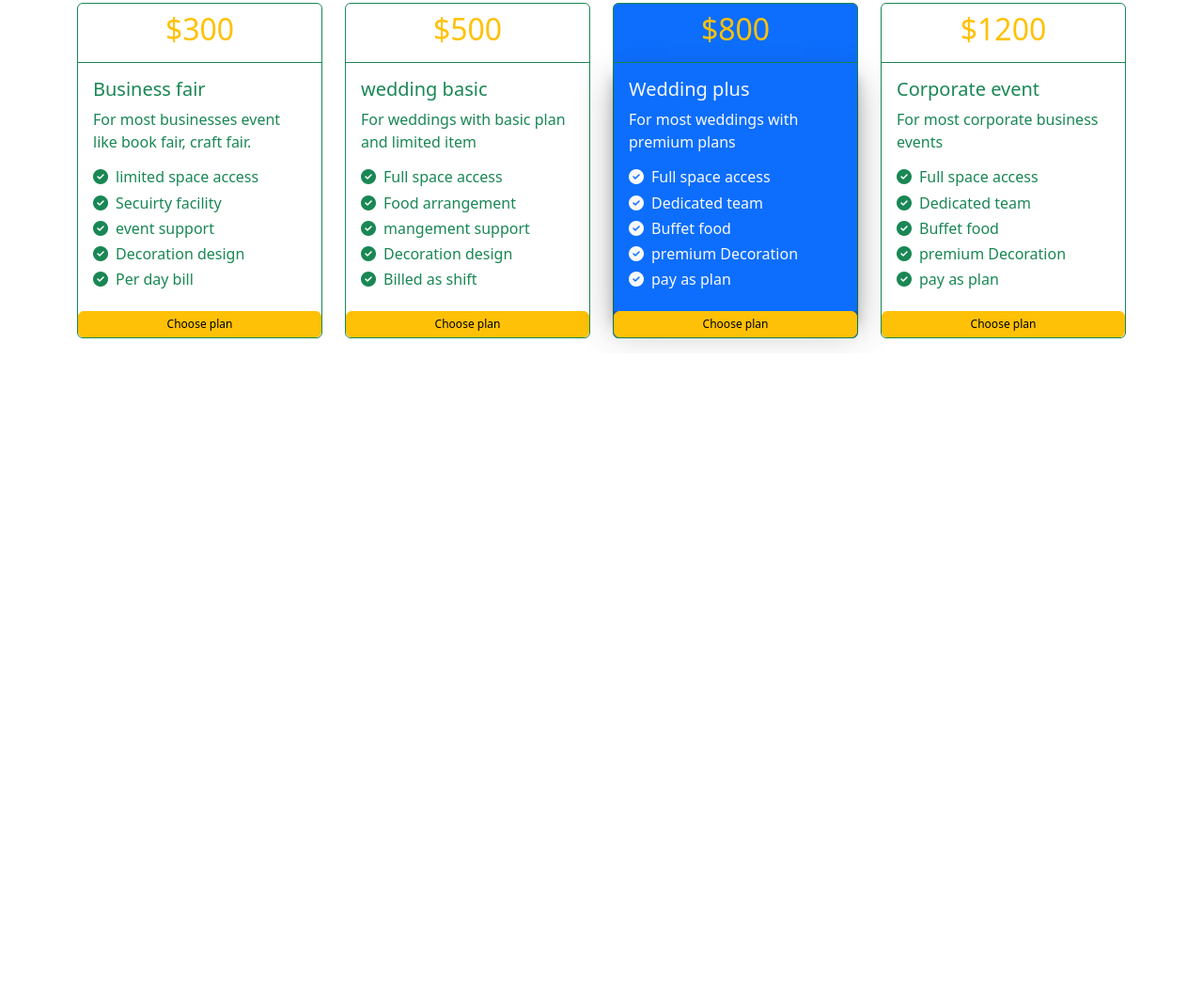
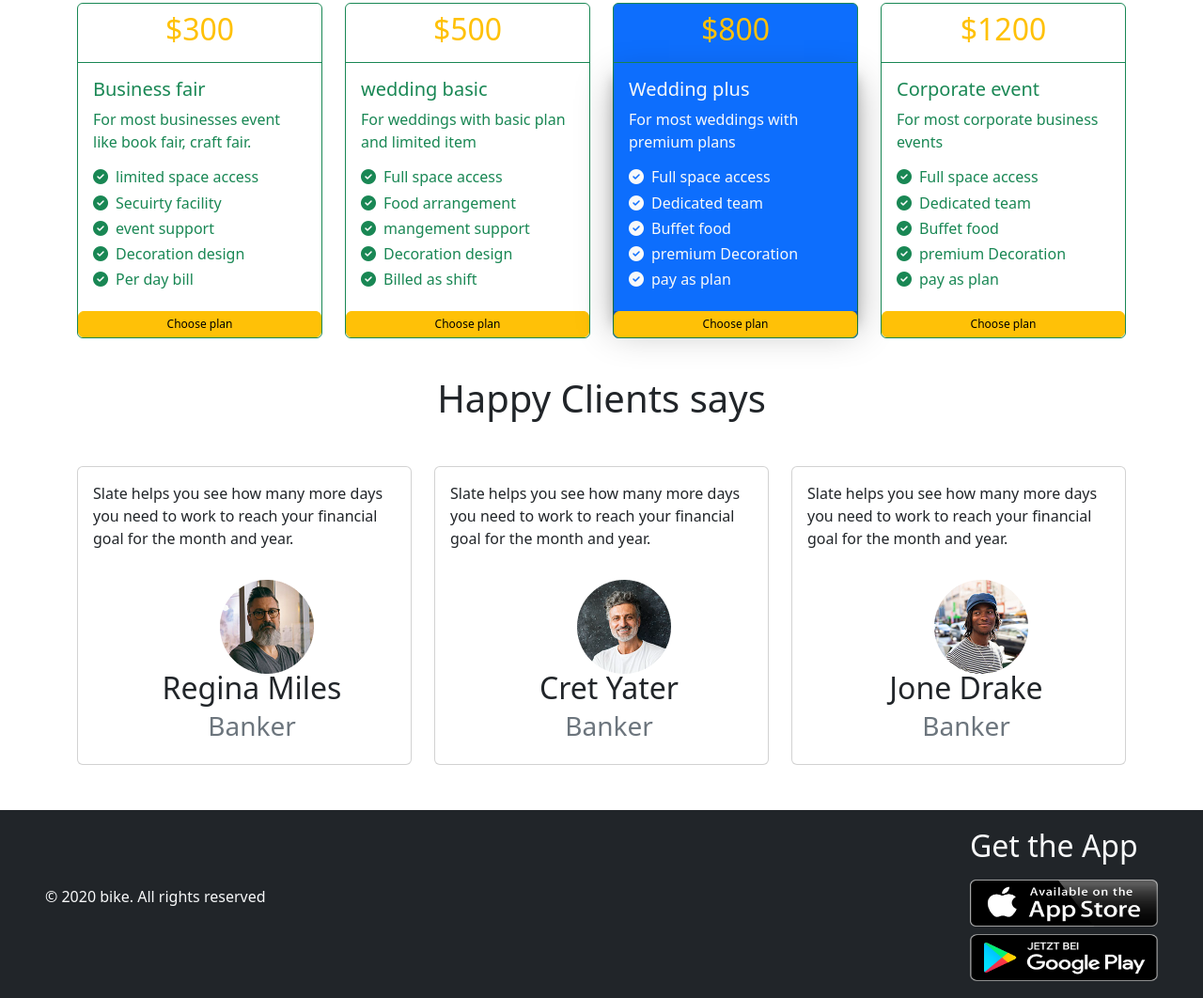
Before and after one commit to minhazroot/convention_centre, a plain HTML site: page index.html in a window 1280 px wide. Shown: the part 1231-2293 px from the top of the page at 94% size. Before the commit the page ends 1607 px from the top, so only its background shows below. Drawn offline with nearby package versions, Linux system fonts and the light colour scheme.

Commit message:
futer complit

```diff
--- a/css/style.css
+++ b/css/style.css
@@ -9,3 +9,14 @@
 .box_shado {
     box-shadow: rgba(0, 0, 0, 0.3) 0px 19px 38px, rgba(0, 0, 0, 0.22) 0px 15px 12px;
 }
+
+footer {
+    height: 200px;
+    width: 100%;
+    /* background-color: black; */
+}
+
+footer .futer_apps img {
+    height: 50px;
+    width: 200px;
+}
--- a/index.html
+++ b/index.html
@@ -247,13 +247,81 @@
 
 
         <!-- Our package end -->
+        <!-- Happy Clients says start -->
+        <h1 class="text-center mt-4">Happy Clients says</h1>
+        <div class="container mt-5">
+            <div class="row">
+                <div class="col-12 col-sm-6 col-md-4 col-lg-4   ">
+                    <div class="card">
+                        <div class="card-body d-flex flex-column justify-content-center align-items-center">
+                            <hp class="card-title">Slate helps you see how
+                                many more days you need
+                                to work to reach your financial
+                                goal for the month and year.</hp><br>
+                            <img class="img-fluad ms-5" src="./images/person 1.png">
+                            <h2 class="card-subtitle mb-2 text-dark  ms-3">Regina Miles</h2>
+                            <h3 class="card-subtitle mb-2 text-secondary  ms-3">Banker</h3>
+
+
+                        </div>
+                    </div>
+                </div>
+
+                <div class="col-12 col-sm-6 col-md-4 col-lg-4  ">
+                    <div class="card">
+                        <div class="card-body d-flex flex-column justify-content-center align-items-center">
+                            <hp class="card-title">Slate helps you see how
+                                many more days you need
+                                to work to reach your financial
+                                goal for the month and year.</hp><br>
+                            <img class="img-fluad ms-5" src="./images/person 2.png">
+                            <h2 class="card-subtitle mb-2 text-dark  ms-3">Cret Yater</h2>
+                            <h3 class="card-subtitle mb-2 text-secondary  ms-3">Banker</h3>
+
+
+                        </div>
+                    </div>
+                </div>
+
+                <div class="col-12 col-sm-6 col-md-4 col-lg-4 ">
+                    <div class="card">
+                        <div class="card-body d-flex flex-column justify-content-center align-items-center">
+                            <hp class="card-title">Slate helps you see how
+                                many more days you need
+                                to work to reach your financial
+                                goal for the month and year.</hp><br>
+                            <img class="img-fluad ms-5" src="./images/person 3.png">
+                            <h2 class="card-subtitle mb-2 text-dark  ms-3">Jone Drake</h2>
+                            <h3 class="card-subtitle mb-2 text-secondary  ms-3">Banker</h3>
+
+
+                        </div>
+                    </div>
+                </div>
+            </div>
+        </div>
+
+
+
+
+        <!-- Happy Clients says start -->
 
     </main>
 
 
 
 
+    <footer class="bg-dark d-flex align-items-center justify-content-between mt-5">
+        <div class="futer_apps text-light ms-5">
+            <p>© 2020 bike. All rights reserved</p>
+        </div>
+        <div class="futer_apps d-flex flex-column  justify-content-center me-5">
+            <h2 class="text-light">Get the App</h2>
+            <a href=""><img class="img-fluad mt-2" src="./images/apple (1).png" alt=""></a>
+            <a href=""> <img class="img-fluad mt-2" src="./images/android.png " alt=""></a>
+        </div>
 
+    </footer>
 
 
 
```
Also changed, not shown: images/android.png (added), images/apple (1).png (added).
